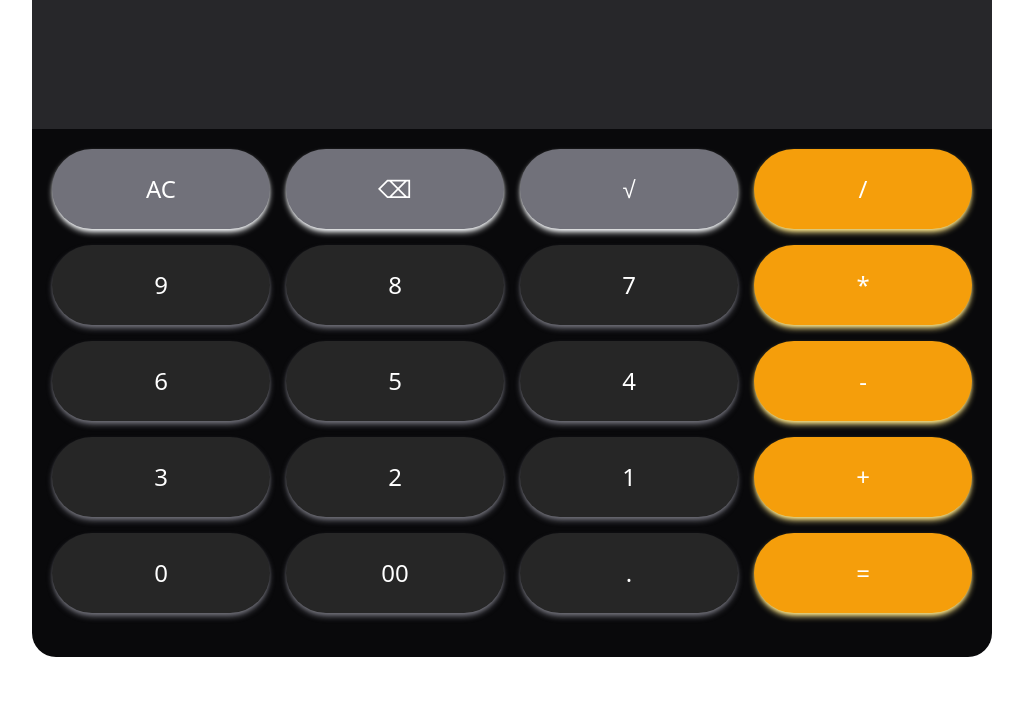
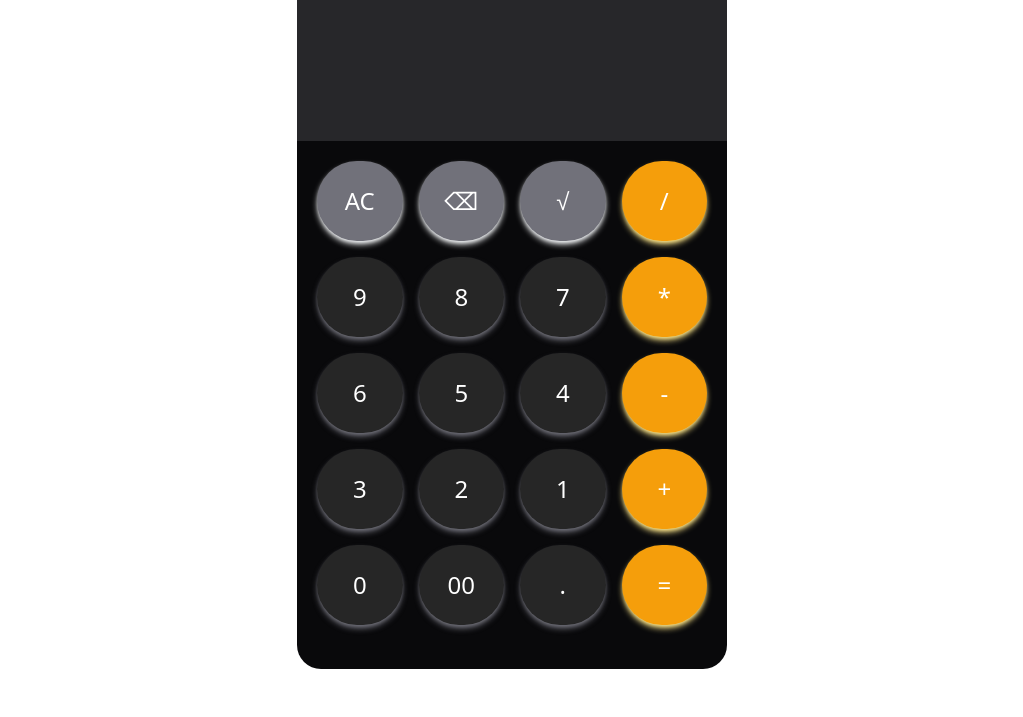
Before and after one commit to alend3964/calculator, a plain HTML site: page calcu.html in a window 1280 px wide. Shown: the part 83-800 px from the top of the page, without its empty margins (128-1151 px from the left). Drawn offline with nearby package versions, Linux system fonts and the light colour scheme.

Commit message:
overlap change

```diff
--- a/calcu.html
+++ b/calcu.html
@@ -8,7 +8,7 @@
 </head>
 <body>
 
-    <div class=" mx-auto  px-[10rem]   ">
+    <div class=" mx-auto pt-3  w-[750px] h-full  px-[10rem]  ">
 
           <div class="p-5 pt-3  text-center text-3xl bg-zinc-950 rounded-t-3xl"><h1 class="text-white">Calculator</h1></div>
           <input type="text" id="display" class=" h-[9rem] bg-zinc-800 text-[4rem] text-white w-full"/>
```
